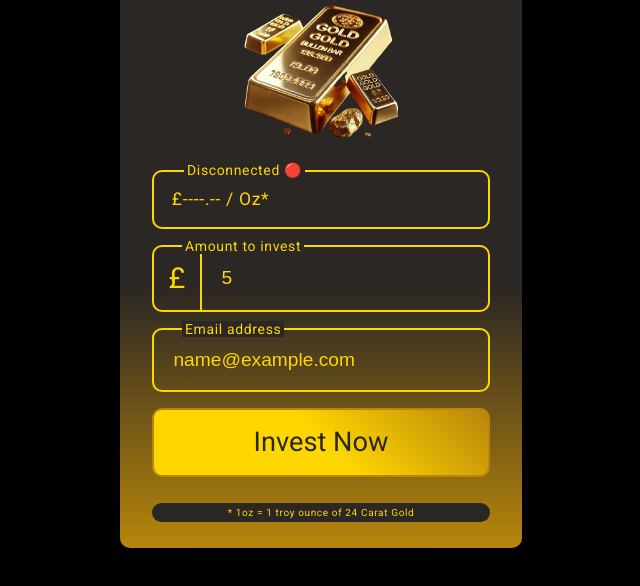
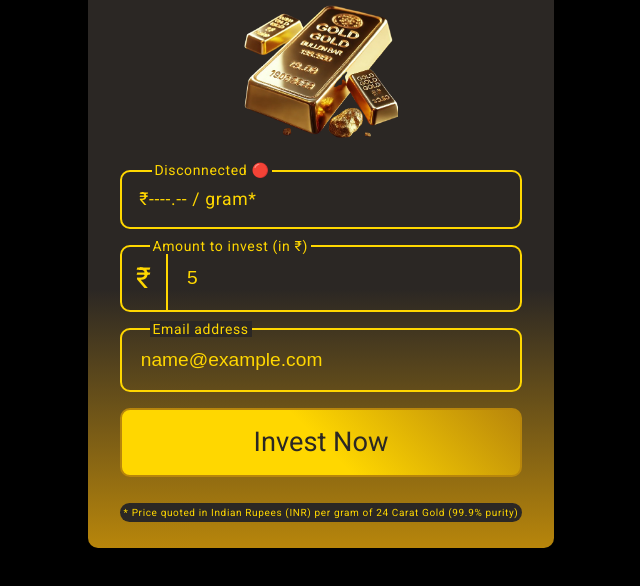
Before and after one commit to DebasishDas97/gold-invest, a website: page public/index.html in a window 1280 px wide. Both pictures are taken after typing "5", "name@example.com" into the empty fields and a click on the button "Invest Now!". Shown: the part 176-762 px from the top of the page, without its empty margins (319-959 px from the left). Drawn offline with Linux system fonts and the light colour scheme; no server answers; a web font is replaced by a local one.

Commit message:
optimizations

```diff
--- a/public/index.html
+++ b/public/index.html
@@ -19,15 +19,15 @@
         <h1 class="title">Gold Invest</h1>
         <img src="gold.png" alt="gold bars and nuggets">
         <section class="price-info-container">
-            <p>£<span id="price-display" class="price" aria-live="assertive">----.--</span> / Oz*</p>
+            <p>₹<span id="price-display" class="price" aria-live="assertive">----.--</span> / gram*</p>
             <p id="connection-status" class="status" aria-live="polite">Live Price 🟢</p>
         </section>
         <form>
             <div style="position: relative;">
-                <label for="investment-amount">Amount to invest</label>
+                <label for="investment-amount">Amount to invest (in ₹)</label>
                 <div class="input-container">
-                    <div class="currency">£</div>
-                    <input name="investedAmount" type="number" id="investment-amount" placeholder="100.00" required>
+                    <div class="currency">₹</div>
+                    <input name="investedAmount" type="number" id="investment-amount" placeholder="5000" required>
                 </div>
             </div>
             <div style="position: relative;">
@@ -42,10 +42,10 @@
         <!-- This dialog opens after a successful purchase -->
         <dialog class="outputs" role="dialog" aria-labelledby="dialog-title" aria-describedby="investment-summary" lang="en">
             <h2>Summary</h2>
-            <p id="investment-summary">You just bought 1.3 ounces (ozt) for £3000. \n You will receive documentation shortly.</p>
+            <p id="investment-summary">You just invested ₹5,000 and bought 0.67 grams of 24K gold. <br> You will receive your PDF receipt shortly in your email.</p>
                 <button aria-label="Close dialog and return to main page" autofocus>OK</button>
         </dialog>
-        <p class="footnote">* 1oz = 1 troy ounce of 24 Carat Gold</p>
+        <p class="footnote">* Price quoted in Indian Rupees (INR) per gram of 24 Carat Gold (99.9% purity)</p>
     </main>
     <script type="module" src="index.js"></script>
 </body>
--- a/public/index.js
+++ b/public/index.js
@@ -34,10 +34,14 @@ form.addEventListener('submit', async (e) => {
     const formObj = Object.fromEntries(formData)
 
     if (investedAmount.value > 0) {
+        const pricePerGram = parseFloat(goldPriceElement.textContent);
+        const investedMoney = parseFloat(investedAmount.value);
+        const calculatedQuantity = (investedMoney / pricePerGram).toFixed(4);
+
         const buyingData = {
             email: `${formObj.email}`,
-            price: `${goldPriceElement.textContent}£`,
-            quantity: `${formObj.investedAmount}oz`
+            price: `Rs. ${investedMoney.toFixed(2)}`,
+            quantity: `${calculatedQuantity}g`
         }
 
         try {
@@ -50,7 +54,7 @@ form.addEventListener('submit', async (e) => {
                 throw new Error('Server fail')
             } else {
                 dialog.showModal()
-                investmentSummary.innerHTML = `You just bought ${investedAmount.value} ounces (ozt) for £${(investedAmount.value / goldPriceElement.textContent).toFixed(2)}. \n You will receive documentation shortly in your email.`
+                investmentSummary.innerHTML = `You just invested <b>₹${investedMoney.toLocaleString('en-IN')}</b> and bought <b>${calculatedQuantity}g</b> of 24K Gold! <br><br> You will receive your PDF receipt shortly in your email.`
                 investedAmount.value = ''
                 form.reset()
             }
--- a/utils/getGoldPrice.js
+++ b/utils/getGoldPrice.js
@@ -1,8 +1,8 @@
-let goldPrice = 28450.23; // Initial price (₹ per 10g)
+let goldPrice = 7450.25; // Initial price (₹ in INR per gram of 24K Gold)
 
 export function getGoldPrice() {
-  // Random change between -25 and +25
-  const change = Math.floor(Math.random() * 51) - 25.27;
+  // Random fluctuation between -15 and +15 INR
+  const change = (Math.random() * 30) - 15;
 
   goldPrice += change;
 
```
Also changed, not shown: README.md.
